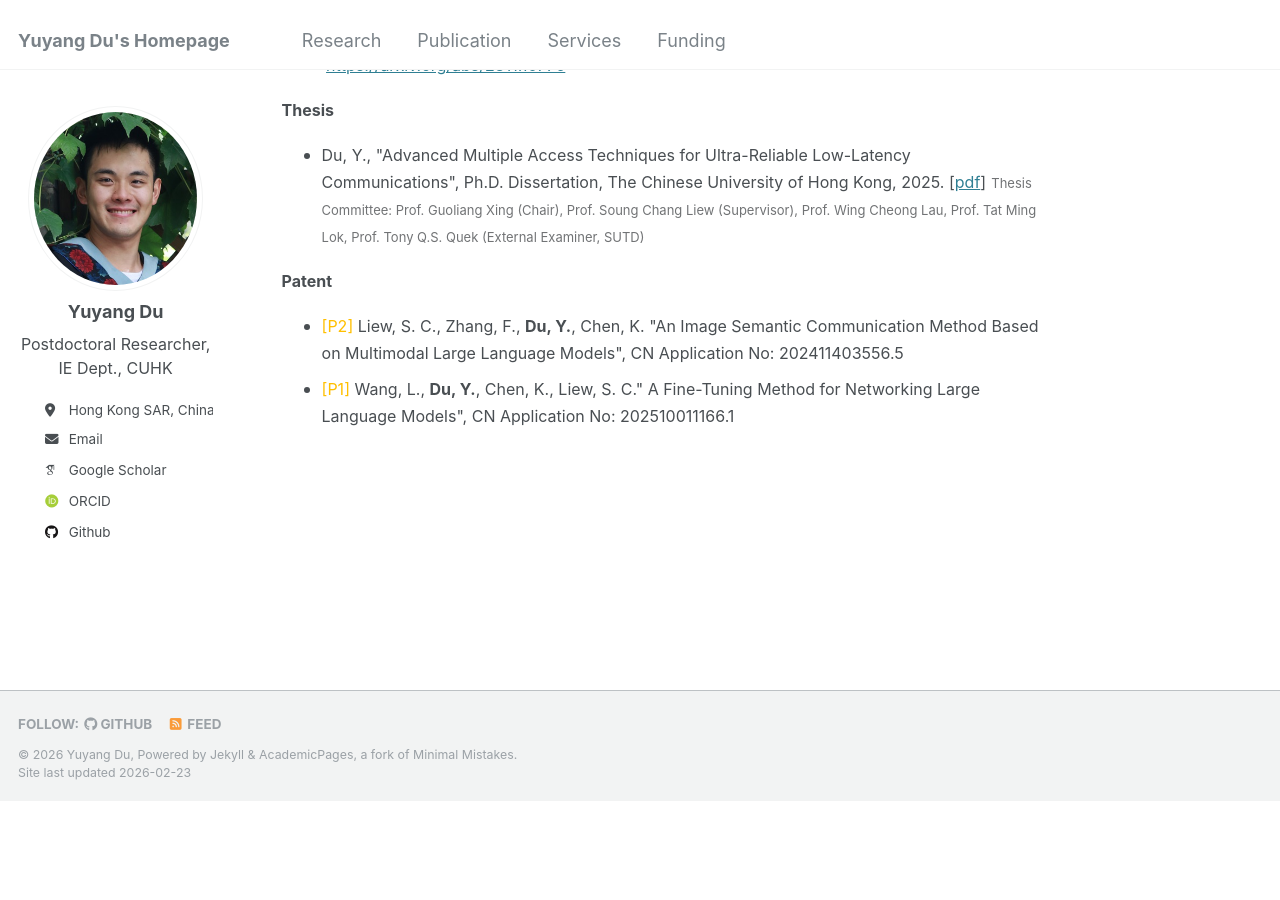
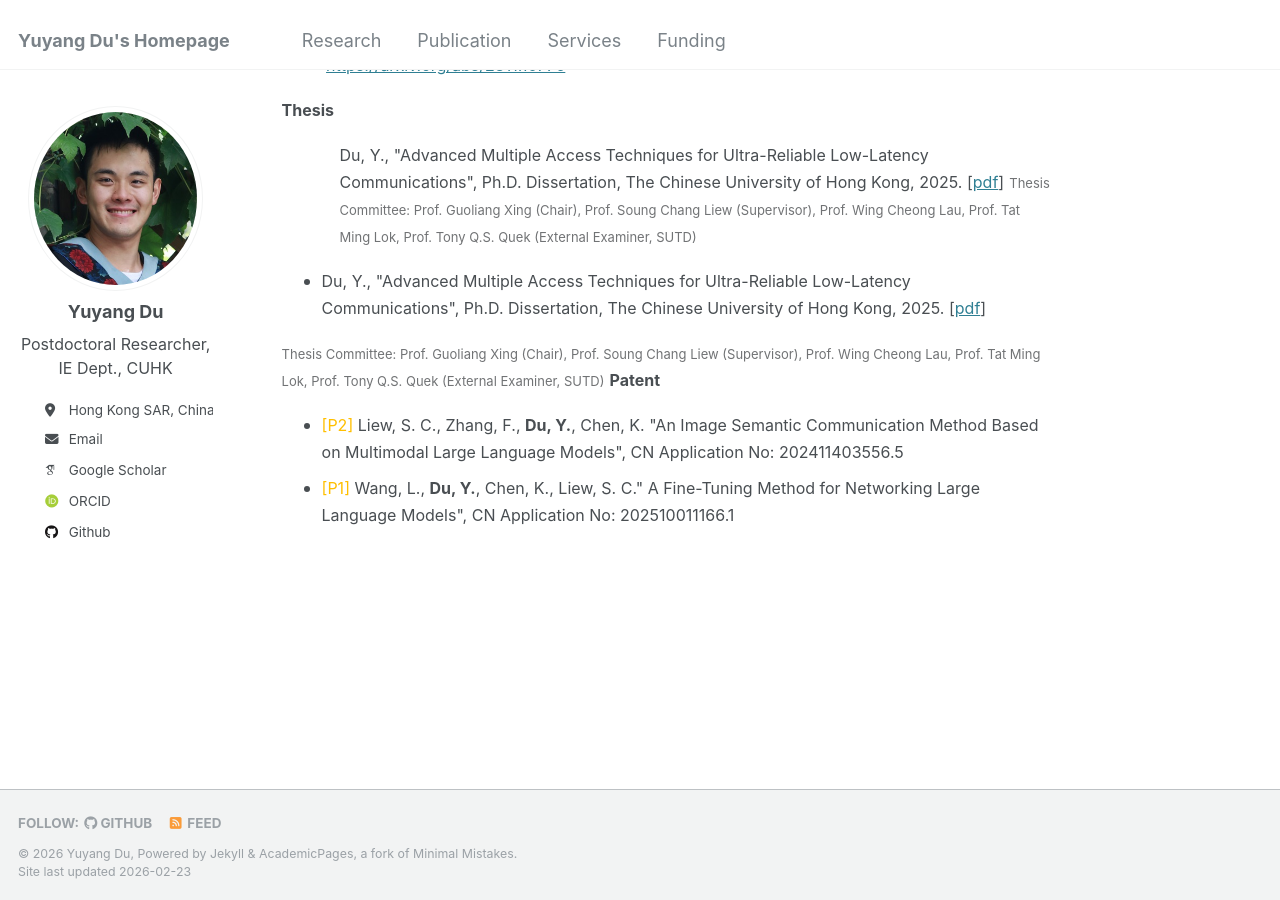
Before and after one commit to yuyangdu01/yuyangdu01.github.io, a Jekyll site: the page built from _pages/publication.md, in a window 1280 px wide and 900 px high, scrolled down 2366 px. Built offline with Jekyll 4.4.1, drawn with Linux system fonts in a browser that asks for light colours; some web fonts are replaced; before the commit the page ends 3167 px from its top, so only the background shows below that.

Commit message:
Update publication.md

```diff
--- a/_pages/publication.md
+++ b/_pages/publication.md
@@ -43,8 +43,12 @@ Publications
 * <font size=3><span style="color: #bf4d14;">[A1]</span> <u>Chen, K.</u>, Li, J., Wang, K., <b>Du, Y.</b>#, Yu, J., Lu, J., et al, " Chemist-X: Large Language Model-empowered Agent for Reaction Condition Recommendation in Chemical Synthesis." &nbsp;<a href="https://arxiv.org/abs/2311.10776">https://arxiv.org/abs/2311.10776</a></font>
 
 <font size=3><b>Thesis</b></font>
+<ul style="margin-left: 1.0em;">
+  <font size=3>Du, Y., "Advanced Multiple Access Techniques for Ultra-Reliable Low-Latency Communications", Ph.D. Dissertation, The Chinese University of Hong Kong, 2025. [<a href="https://yuyangdu01.github.io/files/thesis_final.pdf">pdf</a>]</font>
+  <font size=2><span style="color: #717375;">Thesis Committee: Prof. Guoliang Xing (Chair), Prof. Soung Chang Liew (Supervisor), Prof. Wing Cheong Lau, Prof. Tat Ming Lok, Prof. Tony Q.S. Quek (External Examiner, SUTD)</span></font>
+</ul>
 * <font size=3>Du, Y., "Advanced Multiple Access Techniques for Ultra-Reliable Low-Latency Communications", Ph.D. Dissertation, The Chinese University of Hong Kong, 2025. [<a href="https://yuyangdu01.github.io/files/thesis_final.pdf">pdf</a>]</font>
-  <font size=2><span style="color: #717375; margin-top: 6px;">Thesis Committee: Prof. Guoliang Xing (Chair), Prof. Soung Chang Liew (Supervisor), Prof. Wing Cheong Lau, Prof. Tat Ming Lok, Prof. Tony Q.S. Quek (External Examiner, SUTD)</span></font>
+<font size=2><span style="color: #717375;">Thesis Committee: Prof. Guoliang Xing (Chair), Prof. Soung Chang Liew (Supervisor), Prof. Wing Cheong Lau, Prof. Tat Ming Lok, Prof. Tony Q.S. Quek (External Examiner, SUTD)</span></font>
 
 <font size=3><b>Patent</b></font>
 * <font size=3><span style="color: #ffbf00;">[P2]</span> Liew, S. C., Zhang, F., <b>Du, Y.</b>, Chen, K. "An Image Semantic Communication Method Based on Multimodal Large Language Models", CN Application No: 202411403556.5</font>
```
